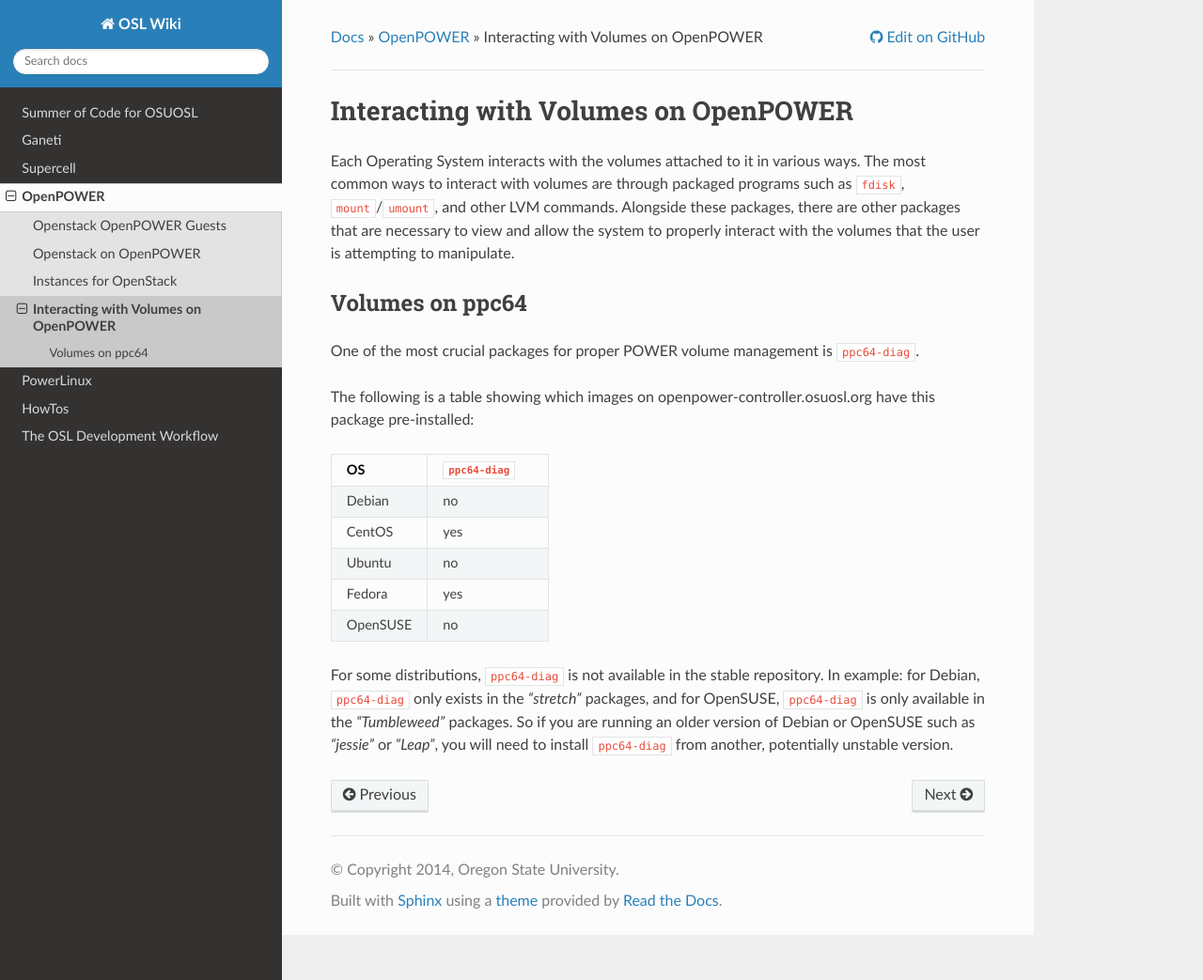
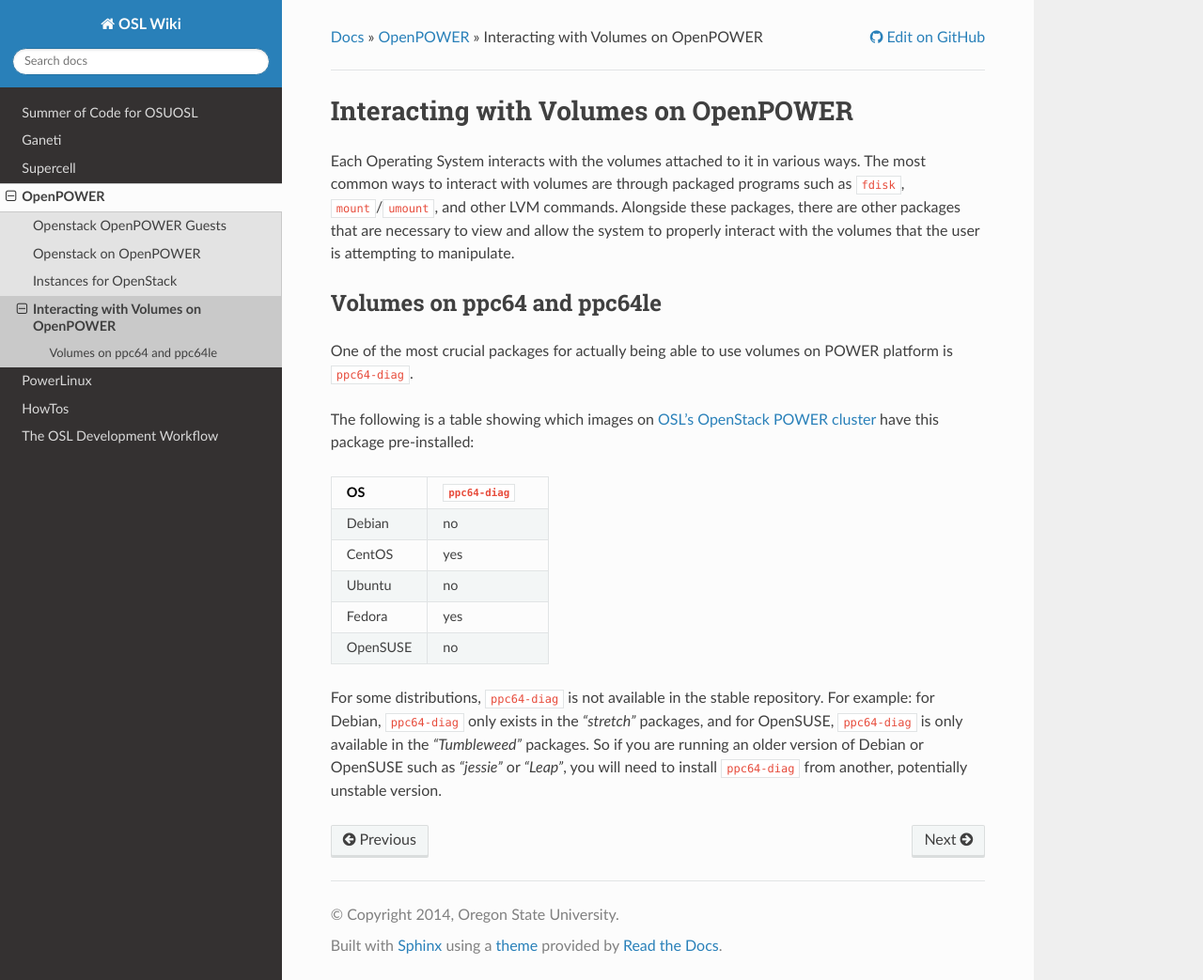
Before and after one commit to osuosl/wiki, a Sphinx documentation site: the page built from source/openpower/volumes.rst, in a window 1280 px wide and 1043 px high. Shown: the whole window at 94% size. Built offline with Sphinx 7.4.7 and the Read the Docs theme 2.0.0, drawn with Linux system fonts in a browser that asks for light colours.

Commit message:
Update link to openpower-controller
+ syntax changes
+ wording changes

```diff
--- a/source/openpower/volumes.rst
+++ b/source/openpower/volumes.rst
@@ -7,13 +7,16 @@ as ``fdisk``, ``mount``/``umount``, and other LVM commands. Alongside these pack
 there are other packages that are necessary to view and allow the system to properly
 interact with the volumes that the user is attempting to manipulate.
 
-Volumes on ppc64
---------------------
+Volumes on ppc64 and ppc64le
+----------------------------
 
-One of the most crucial packages for proper POWER volume management is ``ppc64-diag``.
+One of the most crucial packages for actually being able to use volumes on POWER platform is
+``ppc64-diag``.
 
-The following is a table showing which images on openpower-controller.osuosl.org have
-this package pre-installed:
+The following is a table showing which images on `OSL's OpenStack POWER cluster`__ have this
+package pre-installed:
+
+.. __: https://openpower-controller.osuosl.org
 
 .. csv-table::
   :header: "OS", "``ppc64-diag``"
@@ -25,7 +28,7 @@ this package pre-installed:
   "Fedora", "yes"
   "OpenSUSE", "no"
 
-For some distributions, ``ppc64-diag`` is not available in the stable repository. In example:
+For some distributions, ``ppc64-diag`` is not available in the stable repository. For example:
 for Debian, ``ppc64-diag`` only exists in the *"stretch"* packages, and for OpenSUSE,
 ``ppc64-diag`` is only available in the *"Tumbleweed"* packages. So if you are running an
 older version of Debian or OpenSUSE such as *"jessie"* or *"Leap"*, you will need to install
```
